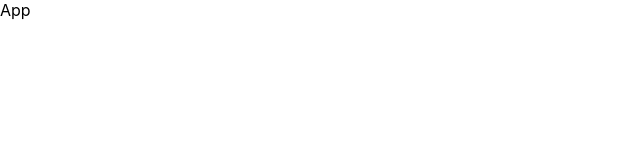
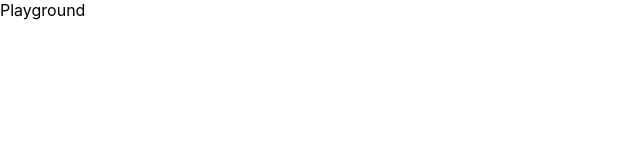
Before and after one commit to Yarklim/react_practice-redux_toolkit, a React (Vite) app: page / in a window 1280 px wide. Shown: the top 160 px of the page, without its empty margins (0-640 px from the left). Built offline with nearby package versions, Linux system fonts and the light colour scheme.

Commit message:
updated prettier rules

```diff
--- a/src/App.tsx
+++ b/src/App.tsx
@@ -1,5 +1,11 @@
-function App() {
-  return <div>App</div>
+import Playground from "./components/Playground"
+
+const App: React.FC = () => {
+  return (
+    <div>
+      <Playground />
+    </div>
+  )
 }
 
 export default App
--- /dev/null
+++ b/src/components/Playground/Playground.tsx
@@ -0,0 +1,5 @@
+const Playground: React.FC = () => {
+  return <div>Playground</div>
+}
+
+export default Playground
--- /dev/null
+++ b/src/components/Playground/index.ts
@@ -0,0 +1 @@
+export { default } from "./Playground"
```
Also changed, not shown: package.json (+6 -1 lines), src/components/Playground/store/slices.ts (added, +11 -0 lines), src/components/Playground/store/types.ts (added).
